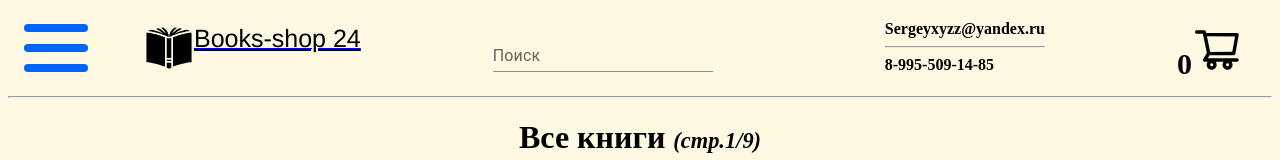
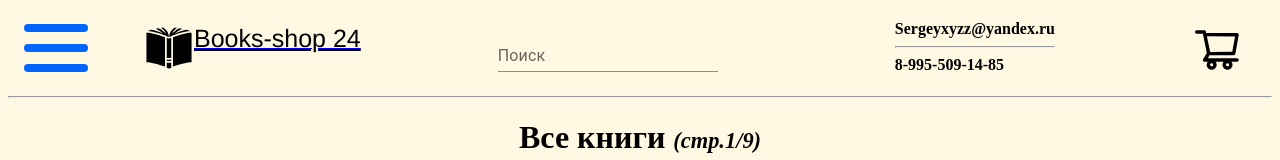
Before and after one commit to Sergeyxyzz/books-shop, a React (Create React App) app: page / in a window 1280 px wide. Shown: the top 160 px of the page. Built offline with nearby package versions, Linux system fonts and the light colour scheme; no server answers; the HTML template or start-up script is replaced by a standard one.

Commit message:
костыль для счетчика, редеплой

```diff
--- a/src/components/Header/Header.jsx
+++ b/src/components/Header/Header.jsx
@@ -40,7 +40,7 @@ const Header = ({ items, setSearchValue, searchValue }) => {
             </h4>
           </div>
           <div className={style.cart}>
-            <span className={style.itemsLength}>{items.length}</span>
+            <span className={style.itemsLength}>{items.length > 0 && items.length}</span>
             <Link to="/cart">
               <AiOutlineShoppingCart
                 className={style.icon}
```
